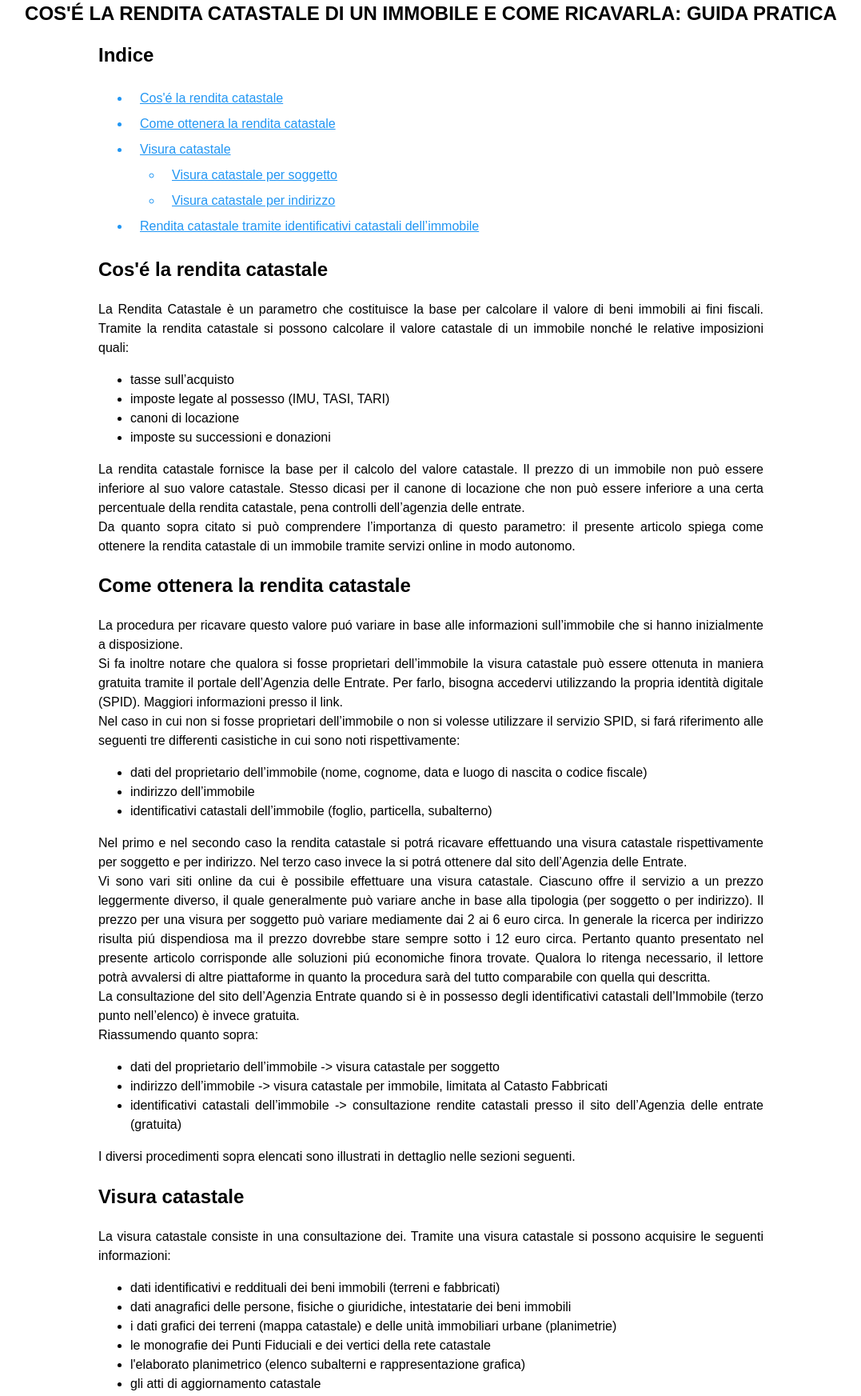
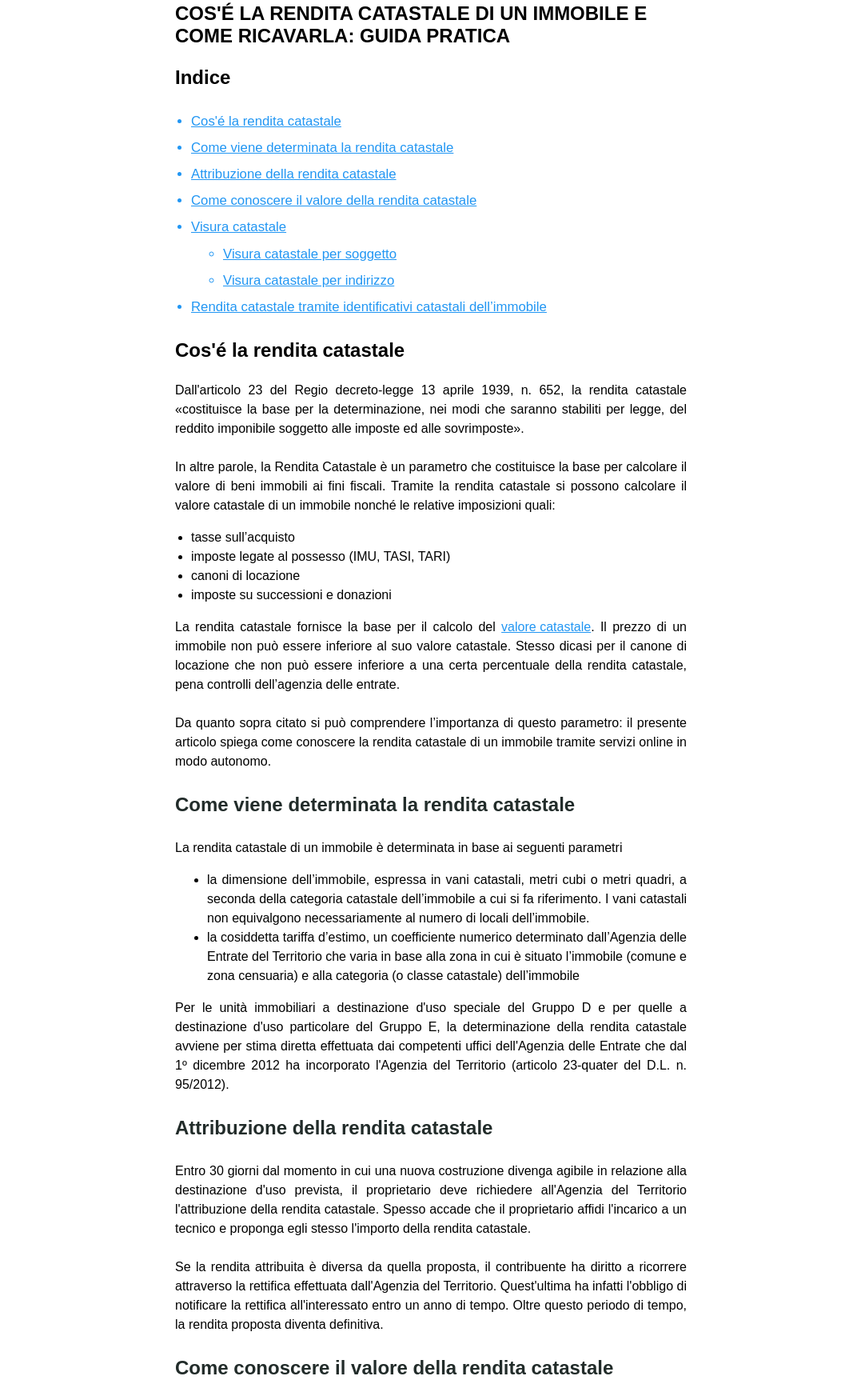
Before and after one commit to aCarinato/tutto-tasse, a plain HTML site: page articoli/rendita-catastale.html in a window 1280 px wide. Shown: the part 159-1904 px from the top of the page at 80% size, without its empty margins (101-1178 px from the left). Drawn offline with Linux system fonts and the light colour scheme.

Commit message:
updated link behaviour on h2 and paragraph links

```diff
--- /dev/null
+++ b/articoli/articoli.css
@@ -0,0 +1,62 @@
+@import '../main.css';
+
+.header-article {
+    margin: auto;
+    width: 50%;
+    text-align: left;
+}
+
+.container-paragraph {
+    margin: auto;
+    width: 50%;
+    text-align: justify;
+    line-height: 1.5;
+}
+
+.table-contents {
+    text-align: left;
+    font-size: 1.05rem;
+    color: var(--clr-secondary-body-400);
+    padding-left: 1.25rem;
+}
+
+.table-contents ::marker {
+    color: var(--clr-secondary-body-400);
+}
+
+.table-contents a {
+    padding-left: 0;
+}
+
+.link-external-paragraph {
+    padding-left: 0;
+}
+
+.ul-paragragraph {
+    padding-left: 1.25rem;
+    /* list-style-position: inside; */
+}
+
+/* ------------- */
+/* MEDIA QUERIES */
+/* ------------- */
+
+@media screen and (max-width: 400px) {
+
+    #homepage-link {
+        margin: auto;
+        width: 85%;
+        padding-left: 0;
+    }
+
+    .header-article {
+        margin: auto;
+        width: 85%;
+    }
+
+    .container-paragraph {
+        width: 85%;
+        text-align: left;
+    }
+
+}
--- a/calcolatori/rendita-catastale.html
+++ b/articoli/rendita-catastale.html
@@ -5,7 +5,7 @@
     <meta http-equiv="X-UA-Compatible" content="IE=edge">
     <meta name="viewport" content="width=device-width, initial-scale=1.0">
     <link rel="stylesheet" href="../main.css">
-    <link rel="stylesheet" href="rendita-catastale.css">
+    <link rel="stylesheet" href="articoli.css">
     <title>Rendita Catastale</title>
 </head>
 
@@ -20,7 +20,7 @@
     </header>
 
     <article>
-        <div class="calculator-header">
+        <div class="header-article">
             <h1>COS'É LA RENDITA CATASTALE DI UN IMMOBILE E COME RICAVARLA: GUIDA PRATICA</h1>
         </div>
 
@@ -28,7 +28,9 @@
             <h2>Indice</h2>
             <ul class="table-contents">
                 <li><a href="#cosa">Cos'é la rendita catastale</a></li>
-                <li><a href="#come">Come ottenera la rendita catastale</a></li>
+                <li><a href="#determinata">Come viene determinata la rendita catastale</a></li>
+                <li><a href="#attribuzione">Attribuzione della rendita catastale</a></li>
+                <li><a href="#come">Come conoscere il valore della rendita catastale</a></li>
                 <li><a href="#visura">Visura catastale</a>
                     <ul>
                         <li><a href="#soggetto">Visura catastale per soggetto</a></li>
@@ -42,28 +44,54 @@
         <section>
             <div class="container-paragraph">
                 <h2 id="cosa">Cos'é la rendita catastale</h2>
-                <p>La Rendita Catastale è un parametro che costituisce la base per calcolare il valore di beni immobili ai fini fiscali. Tramite la rendita catastale si possono calcolare il valore catastale di un immobile nonché le relative imposizioni quali:</p>
-                <ul>
+                <p>Dall'articolo 23 del Regio decreto-legge 13 aprile 1939, n. 652, la rendita catastale «costituisce la base per la determinazione, nei modi che saranno stabiliti per legge, del reddito imponibile soggetto alle imposte ed alle sovrimposte». <br><br>
+                    In altre parole, la Rendita Catastale è un parametro che costituisce la base per calcolare il valore di beni immobili ai fini fiscali. Tramite la rendita catastale si possono calcolare il valore catastale di un immobile nonché le relative imposizioni quali:</p>
+                <ul class="ul-paragragraph">
                     <li>tasse sull’acquisto</li>
                     <li>imposte legate al possesso (IMU, TASI, TARI)</li>
                     <li>canoni di locazione</li>
                     <li>imposte su successioni e donazioni</li>
                 </ul>
-                <p>La rendita catastale fornisce la base per il calcolo del valore catastale. Il prezzo di un immobile non può essere inferiore al suo valore catastale. Stesso dicasi per il canone di locazione che non può essere inferiore a una certa percentuale della rendita catastale, pena controlli dell’agenzia delle entrate. <br>
-                    Da quanto sopra citato si può comprendere l’importanza di questo parametro: il presente articolo spiega come ottenere la rendita catastale di un immobile tramite servizi online in modo autonomo.</p>
+                <p>La rendita catastale fornisce la base per il calcolo del <a target="_blank" class="link-paragraph-inline" href="../calcolatori/valore-catastale.html">valore catastale</a>. Il prezzo di un immobile non può essere inferiore al suo valore catastale. Stesso dicasi per il canone di locazione che non può essere inferiore a una certa percentuale della rendita catastale, pena controlli dell’agenzia delle entrate. <br><br>
+                    Da quanto sopra citato si può comprendere l’importanza di questo parametro: il presente articolo spiega come conoscere la rendita catastale di un immobile tramite servizi online in modo autonomo.</p>
             </div>
         </section>
 
         <section>
             <div class="container-paragraph">
-                <h2 id="come">Come ottenera la rendita catastale</h2>
+                <!-- <h2 id="determinata">Come viene determinata la rendita catastale</h2> -->
+                <h2 id="determinata"><a id="a-determinata" class="link-h2" href="#determinata">Come viene determinata la rendita catastale</a></h2>
+                <p>
+                    La rendita catastale di un immobile è determinata in base ai seguenti parametri <br>
+                    <ul class="ul-paragraph">
+                        <li>la dimensione dell’immobile, espressa in vani catastali, metri cubi o metri quadri, a seconda della categoria catastale dell’immobile a cui si fa riferimento. I vani catastali non equivalgono necessariamente al numero di locali dell’immobile.</li>
+                        <li>la cosiddetta tariffa d’estimo, un coefficiente numerico determinato dall’Agenzia delle Entrate del Territorio che varia in base alla zona in cui è situato l’immobile (comune e zona censuaria) e alla categoria (o classe catastale) dell’immobile</li>
+                    </ul>
+                    Per le unità immobiliari a destinazione d'uso speciale del Gruppo D e per quelle a destinazione d'uso particolare del Gruppo E, la determinazione della rendita catastale avviene per stima diretta effettuata dai competenti uffici dell'Agenzia delle Entrate che dal 1º dicembre 2012 ha incorporato l'Agenzia del Territorio (articolo 23-quater del D.L. n. 95/2012).
+                </p>
+            </div>
+        </section>
+
+        <section>
+            <div class="container-paragraph">
+                <h2 id="attribuzione"><a id="a-attribuzione" class="link-h2" href="#attribuzione">Attribuzione della rendita catastale</a></h2>
+                <p>
+                    Entro 30 giorni dal momento in cui una nuova costruzione divenga agibile in relazione alla destinazione d'uso prevista, il proprietario deve richiedere all'Agenzia del Territorio l'attribuzione della rendita catastale. Spesso accade che il proprietario affidi l'incarico a un tecnico e proponga egli stesso l'importo della rendita catastale. <br><br>
+                    Se la rendita attribuita è diversa da quella proposta, il contribuente ha diritto a ricorrere attraverso la rettifica effettuata dall'Agenzia del Territorio. Quest'ultima ha infatti l'obbligo di notificare la rettifica all'interessato entro un anno di tempo. Oltre questo periodo di tempo, la rendita proposta diventa definitiva.
+                </p>
+            </div>
+        </section>
+
+        <section>
+            <div class="container-paragraph">
+                <h2 id="come"><a id="a-come" class="link-h2" href="#come">Come conoscere il valore della rendita catastale</a></h2>
                 <p>
                     La procedura per ricavare questo valore puó variare in base alle informazioni sull’immobile che si hanno inizialmente a disposizione. <br>
                     Si fa inoltre notare che qualora si fosse proprietari dell’immobile la visura catastale può essere ottenuta in maniera gratuita tramite il portale dell’Agenzia delle Entrate. Per farlo, bisogna accedervi utilizzando la propria identità digitale (SPID). Maggiori informazioni presso il link.
                     <br>
                     Nel caso in cui non si fosse proprietari dell’immobile o non si volesse utilizzare il servizio SPID, si fará riferimento alle seguenti tre differenti casistiche in cui sono noti rispettivamente:
                     <br>
-                    <ul>
+                    <ul class="ul-paragragraph">
                         <li>dati del proprietario dell’immobile (nome, cognome, data e luogo di nascita o codice fiscale)</li>
                         <li>indirizzo dell’immobile</li>
                         <li>identificativi catastali dell’immobile (foglio, particella, subalterno)</li>
@@ -75,7 +103,7 @@
                     La consultazione del sito dell’Agenzia Entrate quando si è in possesso degli identificativi catastali dell’Immobile (terzo punto nell’elenco) è invece gratuita.
                     <br>
                     Riassumendo quanto sopra:
-                    <ul>
+                    <ul class="ul-paragragraph">
                         <li>dati del proprietario dell’immobile 	-> visura catastale per soggetto</li>
                         <li>indirizzo dell’immobile			-> visura catastale per immobile, limitata al Catasto Fabbricati</li>
                         <li>identificativi catastali dell’immobile	-> consultazione rendite catastali presso il sito dell’Agenzia delle entrate (gratuita)</li>
@@ -87,10 +115,10 @@
 
         <section>
             <div class="container-paragraph">
-                <h2 id="visura">Visura catastale</h2>
+                <h2 id="visura"><a id="a-visura" class="link-h2" href="#visura">Visura catastale</a></h2>
                 <p>La visura catastale consiste in una consultazione dei. Tramite una visura catastale si possono acquisire le seguenti informazioni:
                     <br>
-                    <ul>
+                    <ul class="ul-paragragraph">
                         <li>dati identificativi e reddituali dei beni immobili (terreni e fabbricati)</li>
                         <li>dati anagrafici delle persone, fisiche o giuridiche, intestatarie dei beni immobili</li>
                         <li>i dati grafici dei terreni (mappa catastale) e delle unità immobiliari urbane (planimetrie)</li>
@@ -106,20 +134,20 @@
                     A Trento e Bolzano i servizi catastali sono gestiti dalle rispettive Province autonome, pertanto la procedura qui descritta non sará applicabile.
                 </p>
 
-                <h3 id="soggetto">Visura catastale per soggetto</h3>
+                <h3 id="soggetto"><a id="a-soggetto" class="link-h3" href="#soggetto">Visura catastale per soggetto</a></h3>
                 <p>Per effettuare una visura per soggetto si dovrà avere a disposizione il proprio codice fiscale, nonché dovranno essere noti i seguenti dati del proprietario dell’immobile:</p>
-                <ul>
+                <ul class="ul-paragragraph">
                     <li>Nome e cognome</li>
                     <li>Data e luogo di nascita</li>
                 </ul>
                 <p>o in alternativa il suo codice fiscale.<br>Vi sono diversi portali online da cui si può effettuare la visura catastale per soggetto ma in questo articolo si suggerisce quello dell’Agenzia delle entrate. Tra le varie opzioni esaminate è risultata essere la soluzione più economica, con un costo di 1,35 euro fino a 10 unitá immobiliari per sezione provinciale.<br>
                 <br>
-                <a href="https://sister.agenziaentrate.gov.it/CitizenIspezioni/visCondizioniUtilizzo.jsp" target="_blank">Link agenzia delle entrate</a>
+                <a href="https://sister.agenziaentrate.gov.it/CitizenIspezioni/visCondizioniUtilizzo.jsp" target="_blank" class="link-external-paragraph">Link agenzia delle entrate</a>
                 </p>
 
-                <h3 id="indirizzo">Visura catastale per indirizzo</h3>
+                <h3 id="indirizzo"><a id="a-indirizzo" class="link-h3" href="#indirizzo">Visura catastale per indirizzo</a></h3>
                 <p>New caso in cui non si fosse a conoscenza del proprietario dell’immobile si può effettuare una ricerca per indirizzo. Per farlo si dovrà avere a disposizione il proprio codice fiscale  e i seguenti dati dell’immobile di interesse:</p>
-                <ul>
+                <ul class="ul-paragragraph">
                     <li>comune</li>
                     <li>n. civico</li>
                     <li>piano e l’interno (nel caso di appartamenti facenti parte di complessi residenziali)</li>
@@ -130,11 +158,15 @@
                     <br><br>
                     Va inoltre detto che per effettuare questa visura è bene conoscere l’indirizzo in maniera precisa ed assicurarsi che non vi siano discrepanze con i dati riportati nei documenti in catasto. Talvolta può accadere che un numero civico possa venire aggiornato ma i corrispondenti dati catastali no. Per nuove costruzioni invece l’esatto numero civico può non essere ancora stato assegnato. Per queste ragioni la visura per indirizzo puó talvolta rivelarsi un processo meno immediato rispetto alla visura per soggetto.
                 </p>
+            </div>
+        </section>
 
-                <h2 id="identificativi">Rendita catastale tramite identificativi catastali dell’immobile</h3>
+        <section>
+            <div class="container-paragraph">
+                <h2 id="identificativi"><a id="a-identificativi" class="link-h2" href="#identificativi">Rendita catastale tramite identificativi catastali dell’immobile</a></h3>
                     <p>Gli identificativi catastali sono dei parametri che permettono di individuare in modo univoco un terreno o una unitá immobiliare. Alcuni di questi sono essenziali, ossia sono sempre presenti a prescindere dalla tipologia dell’immobile considerato, altri invece dipendono dalla natura dell’unità immobiliare quali terreni o fabbricati. I vari identificativi sono di seguito elencati.
                         <br>
-                    <ul>
+                        <ul class="ul-paragragraph">
                             <li>il comune catastale,</li>
                             <li>il foglio,</li>
                             <li>la particella,</li>
@@ -147,7 +179,7 @@
                         <br><br>
                         Avere a disposizione gli identificativi catastali rappresenta la soluzione piú immediata per ottenere il valore della rendita catastale di un immobile in quanto non si necessita di effettuare visure. Per farlo invece basterá accedere al servizio gratuito di consultazione rendite catastali presso il sito dell’Agenzia delle entrate presso il seguente link:
                         <br><br>
-                    <a href="https://www.agenziaentrate.gov.it/portale/web/guest/schede/fabbricatiterreni/visura-catastale/consultazione-rendite-catastali">Consultazione rendite catastali presso il sito dell'Agenzia delle entrate</a>
+                        <a href="https://www.agenziaentrate.gov.it/portale/web/guest/schede/fabbricatiterreni/visura-catastale/consultazione-rendite-catastali" class="link-external-paragraph" target="_blank">Consultazione rendite catastali presso il sito dell'Agenzia delle entrate</a>
                     </p>
             </div>
         </section>
--- a/calcolatori/rendita-catastale.css
+++ /dev/null
@@ -1,17 +0,0 @@
-@import '../main.css';
-
-.container-paragraph {
-    margin: auto;
-    width: 65%;
-    text-align: justify;
-    line-height: 1.5;
-}
-
-.table-contents {
-    font-size: 1rem;
-    color: var(--clr-secondary-body-400);
-}
-
-.table-contents ::marker {
-    color: var(--clr-secondary-body-400);
-}
--- a/main.css
+++ b/main.css
@@ -9,8 +9,10 @@
     --clr-text: white;
 
     --clr-button: #04AA6D;
+
+    /* Hover effects */
+    --clr-title-hover: #222c2a;
     --clr-button-hover: #45a049;
-
     --clr-link-hover: #480ca8;
 
     --clr-errors: red;
@@ -41,6 +43,24 @@ body {
 
 .link-small {
     font-size: 0.75rem;
+}
+
+/* H2 */
+/* H2 Links */
+.link-h2, .link-h3 {
+    text-decoration: none;
+    color: var(--clr-title-hover);
+    padding-left: 0;
+}
+
+.link-h2:hover, .link-h3:hover  {
+    color: var(--clr-title-hover);
+}
+
+/* Paragraph */
+.link-paragraph-inline {
+    display: inline-block;
+    padding: 0;
 }
 
 /* ----------- */
```
Also changed, not shown: calcolatori/valore-catastale.html (+2 -2 lines), 1 other file. Lines whose indentation alone changed are shown as unchanged.
